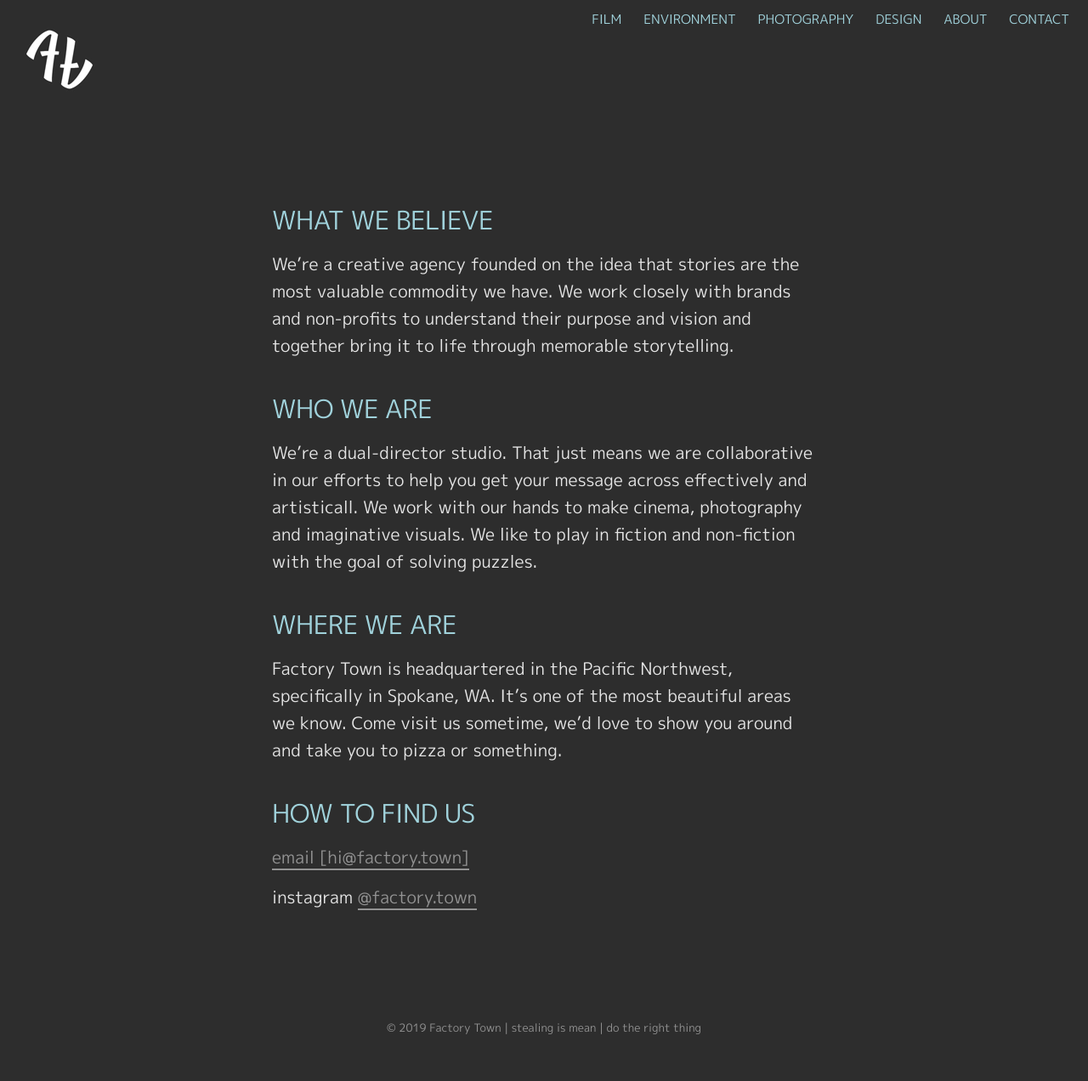
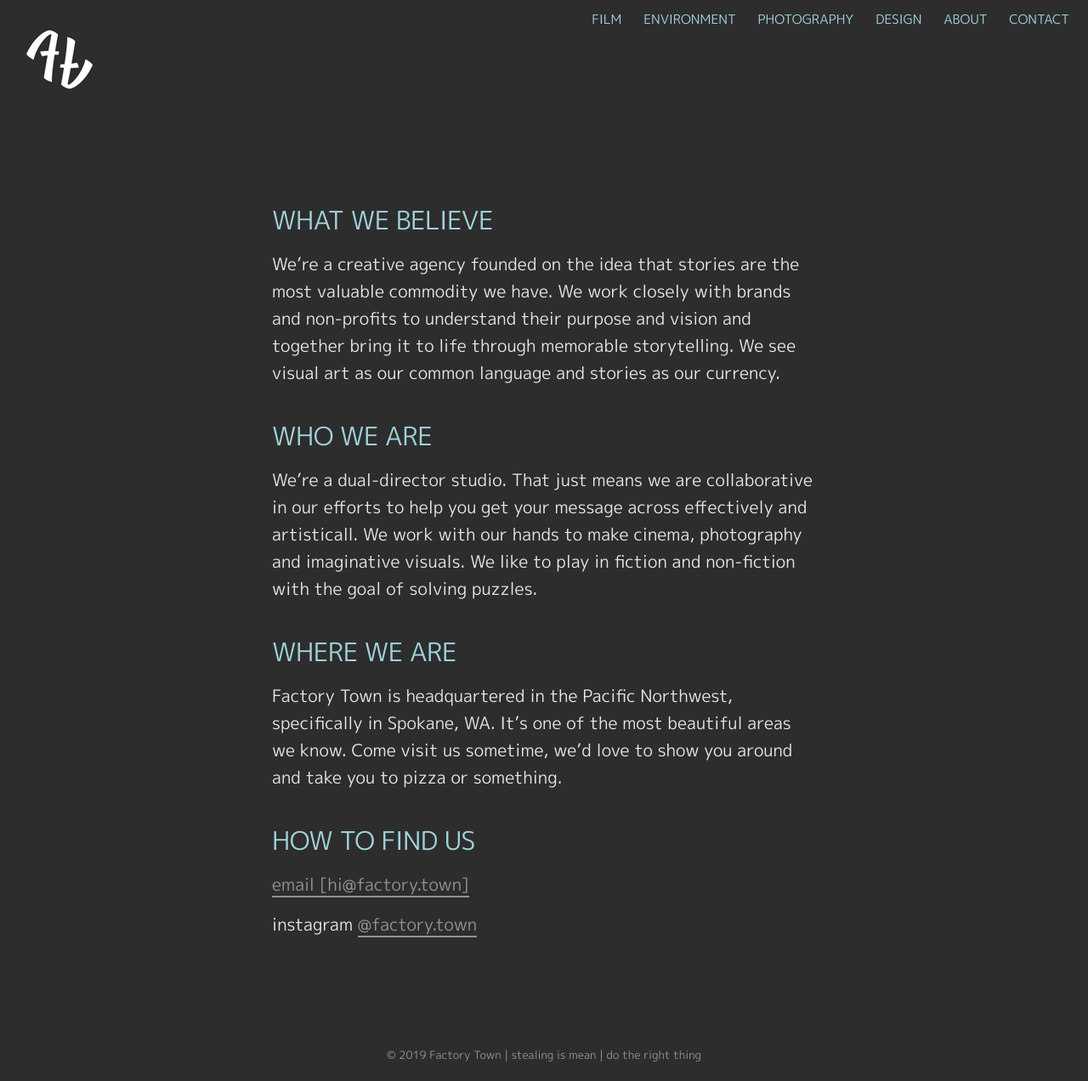
Before and after one commit to factorytown/factorytown.github.io, a Jekyll site: the page built from _pages/about.md, in a window 1280 px wide. Shown: the whole page at 85% size. Built offline with Jekyll 4.4.1, drawn with Linux system fonts in a browser that asks for light colours; nearby versions of some CDN libraries; before the commit the page ends 1240 px from its top, so only the background shows below that.

Commit message:
Updated About

```diff
--- a/_pages/about.md
+++ b/_pages/about.md
@@ -4,7 +4,7 @@
 
 ### WHAT WE BELIEVE
 
-We're a creative agency founded on the idea that stories are the most valuable commodity we have. We work closely with brands and non-profits to understand their purpose and vision and together bring it to life through memorable storytelling.
+We're a creative agency founded on the idea that stories are the most valuable commodity we have. We work closely with brands and non-profits to understand their purpose and vision and together bring it to life through memorable storytelling. We see visual art as our common language and stories as our currency.
 
 ### WHO WE ARE
 
```
